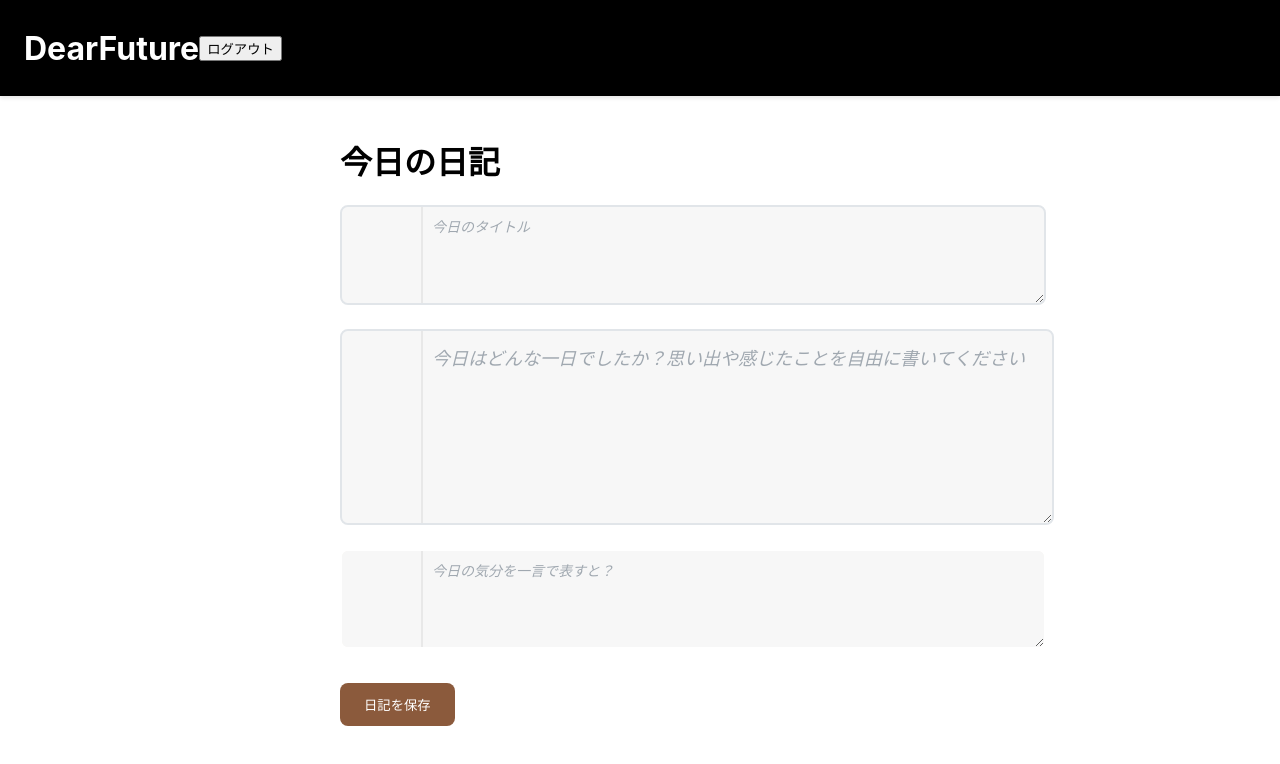
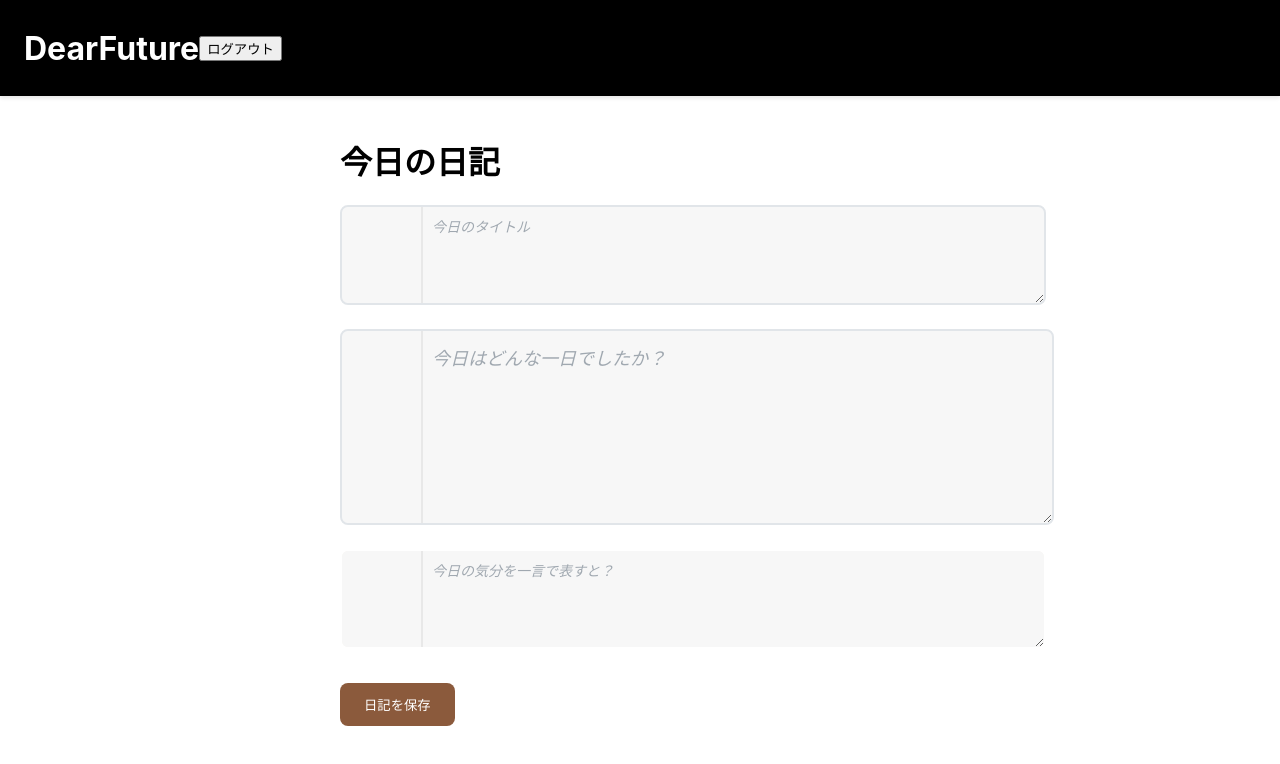
Before and after one commit to Ryodayodayo/DearFuture, a React (Create React App) app: page /diarypage in a window 1280 px wide. Shown: the top 764 px of the page. Built offline with nearby package versions, Linux system fonts and the light colour scheme; no server answers; sample sign-in values are in the browser's storage.

Commit message:
placeholderの中身を変更

```diff
--- a/src/pages/DiaryPage.tsx
+++ b/src/pages/DiaryPage.tsx
@@ -56,7 +56,7 @@ export const DiaryPage = () => {
                     name="content"
                     value={formData.content}
                     onChange={handleChange('content')}
-                    placeholder="今日はどんな一日でしたか？思い出や感じたことを自由に書いてください"
+                    placeholder="今日はどんな一日でしたか？"
                     required={true}
                     error={errors.content}
                     size="lg"
```
